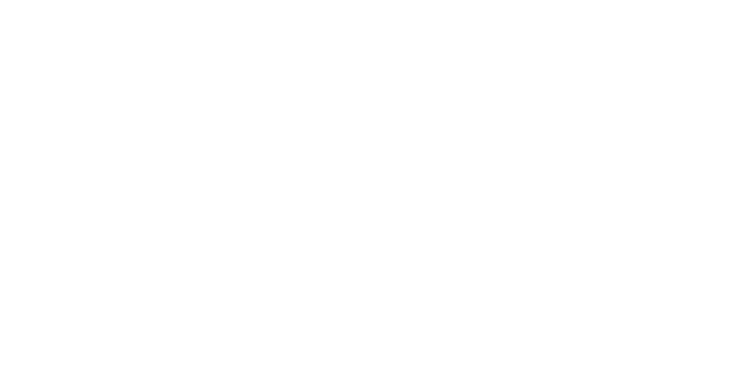
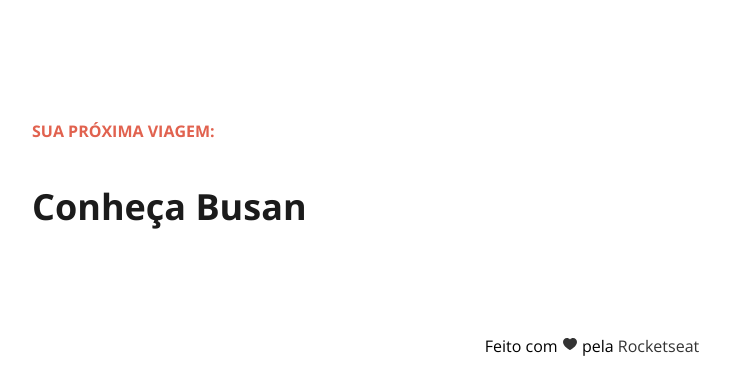
Before and after one commit to arturtinoco/pagina-local-turistico, a plain HTML site: page index.html in a window 1280 px wide. Shown: the whole page, without its empty margins (48-778 px from the left). Drawn offline with nearby package versions, Linux system fonts and the light colour scheme.

Commit message:
Add header and footer

```diff
--- a/index.html
+++ b/index.html
@@ -10,6 +10,18 @@
     <link rel="stylesheet" href="styles/style.css">
 </head>
 <body>
+    <div class="page">
+        <div id="title-page"></div>
+            <span class="pre-title">Sua próxima viagem:</span>
+            <h1>Conheça Busan</h1>
+        </div>
 
+
+        <footer>
+            <p>
+                Feito com <img src="assets/icons/ph_heart-fill.svg" alt="Ícone de coração"> pela <a href="https://app.rocketseat.com.br/">Rocketseat</a>
+            </p>
+        </footer>
+    </div>
 </body>
 </html>
--- a/styles/style.css
+++ b/styles/style.css
@@ -17,3 +17,53 @@
     padding: 0;
     margin: 0;
 }
+
+.page {
+    display: flex;
+    flex-direction: column;
+    gap: 2.5rem;
+    max-width: 80rem;
+    padding: 5rem;
+    margin: 0 auto;
+}
+
+#title-page {
+    display: flex;
+    flex-direction: column;
+    gap: .5rem;
+    width: 100%;
+}
+
+span {
+    color: var(--text-headline);
+    font-size: 1rem;
+    font-weight: bold;
+    text-transform: uppercase;
+}
+
+h1 {
+    color: var(--text-primary);
+    font-size: 2.25rem;
+    font-weight: bold;
+}
+
+footer {
+    display: flex;
+    justify-content: center;
+    margin-top: 1.5rem;
+}
+
+footer img {
+    width: 1rem;
+}
+
+footer a {
+    color: var(--text-secondary);
+    text-decoration: none;
+}
+
+footer a:hover {
+    color: var(--text-primary);
+    font-weight: bold;
+    text-decoration: underline;
+}
```
